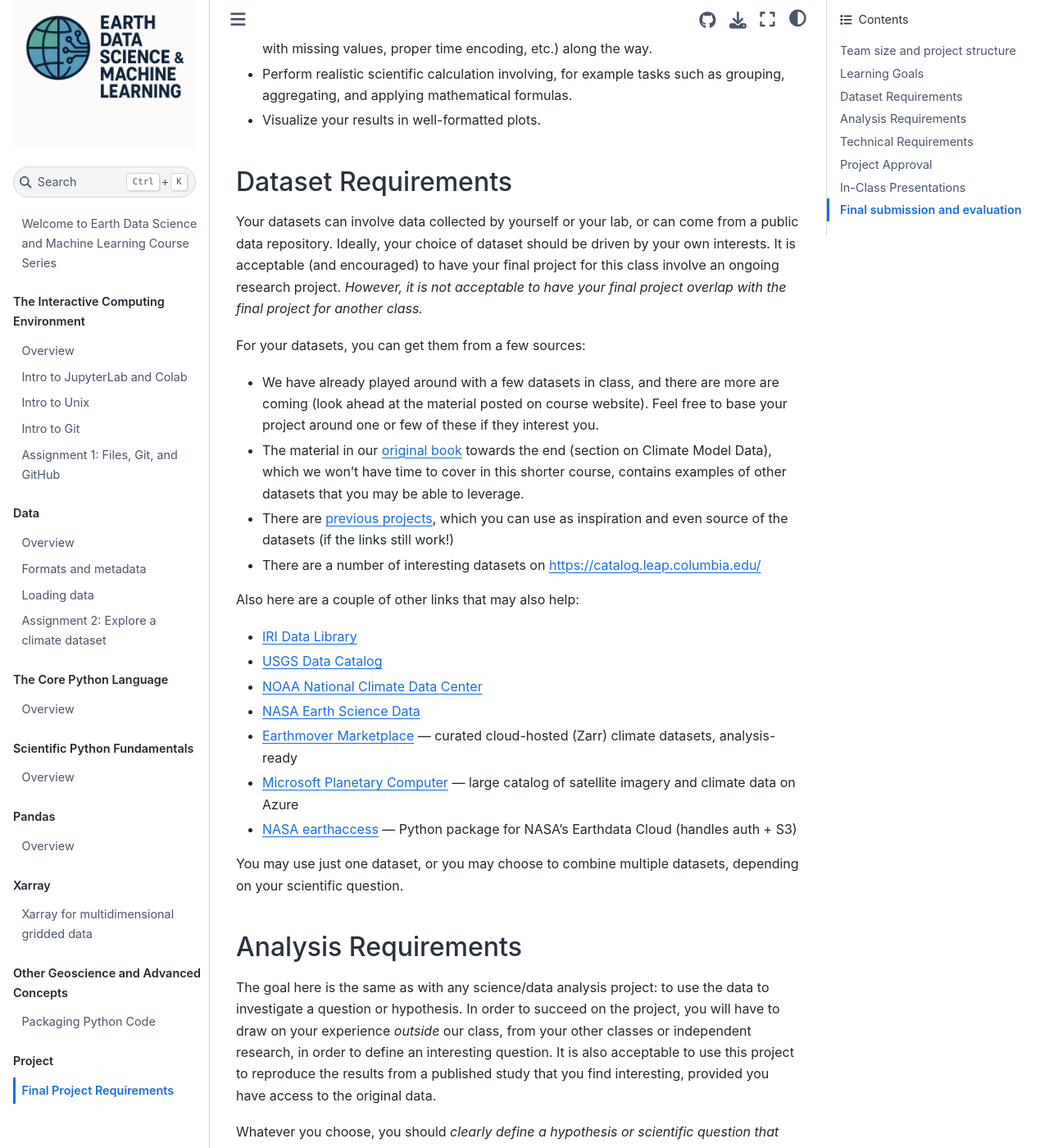
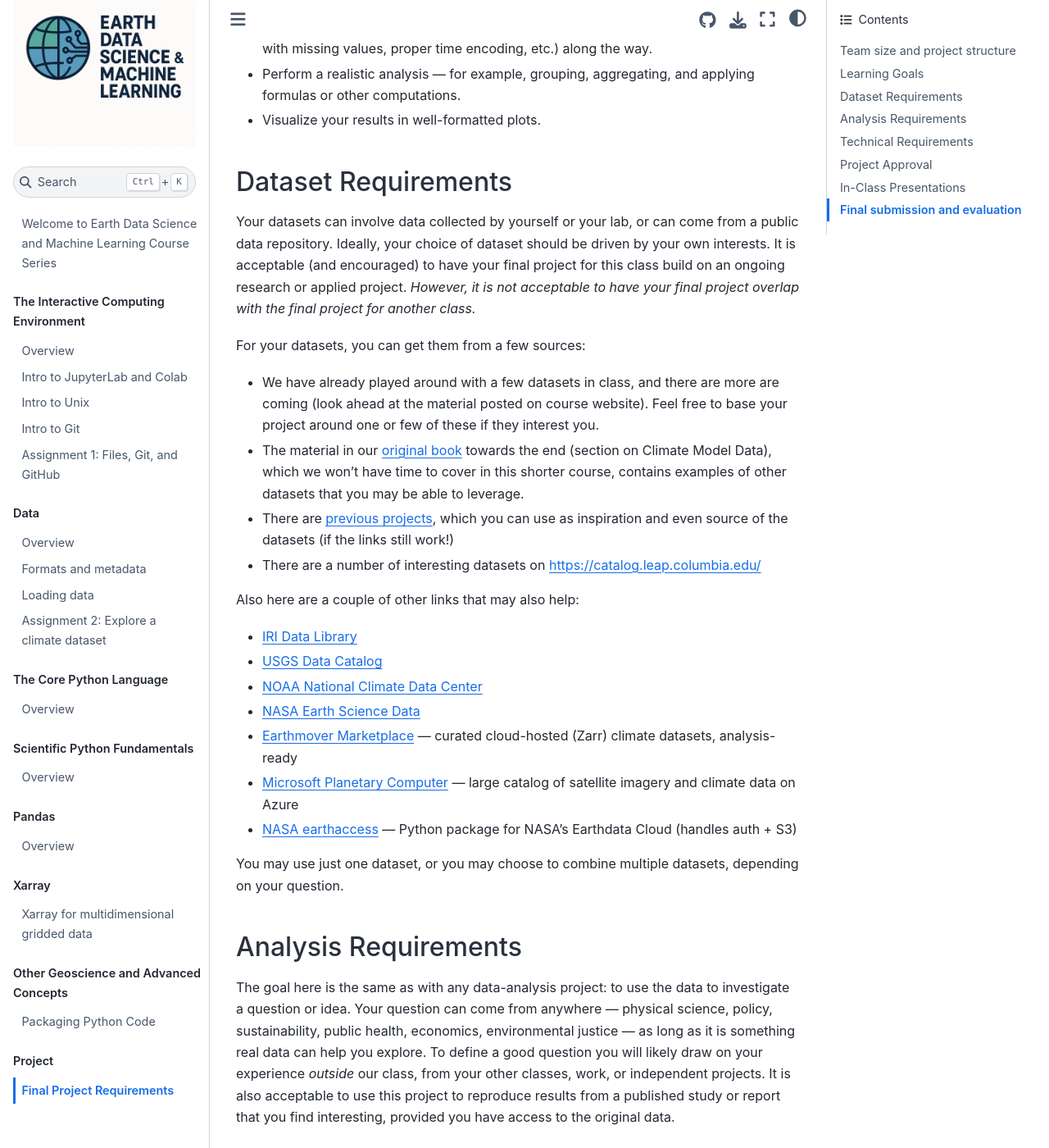
Before and after one commit to earth-DS-ML/summer_2026, a Jupyter Book: the page built from lectures_DS/project_require.md, in a window 1280 px wide and 1400 px high, scrolled down 606 px. Shown: the whole window at 82% size. Built offline with Jupyter Book 1.0.4 settings and Sphinx 7.4.7 and the Sphinx Book theme 1.1.4, drawn with Linux system fonts in a browser that asks for light colours; pages that are not in the unit, such as notebooks, are missing from menus; some of the changed text lies outside the part shown.

Commit message:
Project page: broaden framing beyond physical science (Climate School audience)
Course is now aimed at Climate School students with broader (policy, applied,
social) perspectives, not only science PhDs. Drop science-narrow wording
("scientific question/calculation") in favor of "question"/"analysis", and add
a sentence welcoming questions from any angle (policy, sustainability, public
health, economics, environmental justice). Library descriptions (SciPy etc.)
keep "scientific" since that's accurate.

Co-Authored-By: Claude Opus 4.8 (1M context) <noreply@anthropic.com>

```diff
--- a/lectures_DS/project_require.md
+++ b/lectures_DS/project_require.md
@@ -9,12 +9,12 @@ The goal of the final project is to assess your ability to combine and apply the
 
 *   Discover and download real datasets in standard formats (e.g. CSV, netCDF, zarr etc)
 *   Load the data into Pandas or Xarray, performing any necessary data cleanup (dealing with missing values, proper time encoding, etc.) along the way.
-*   Perform realistic scientific calculation involving, for example tasks such as grouping, aggregating, and applying mathematical formulas.
+*   Perform a realistic analysis — for example, grouping, aggregating, and applying formulas or other computations.
 *   Visualize your results in well-formatted plots.
 
 ### Dataset Requirements
 
-Your datasets can involve data collected by yourself or your lab, or can come from a public data repository. Ideally, your choice of dataset should be driven by your own interests. It is acceptable (and encouraged) to have your final project for this class involve an ongoing research project. _However, it is not acceptable to have your final project overlap with the final project for another class._
+Your datasets can involve data collected by yourself or your lab, or can come from a public data repository. Ideally, your choice of dataset should be driven by your own interests. It is acceptable (and encouraged) to have your final project for this class build on an ongoing research or applied project. _However, it is not acceptable to have your final project overlap with the final project for another class._
 
 For your datasets, you can get them from a few sources:
 - We have already played around with a few datasets in class, and there are more are coming (look ahead at the material posted on course website). Feel free to base your project around one or few of these if they interest you.
@@ -32,13 +32,13 @@ Also here are a couple of other links that may also help:
 *   [Microsoft Planetary Computer](https://planetarycomputer.microsoft.com/) — large catalog of satellite imagery and climate data on Azure
 *   [NASA earthaccess](https://earthaccess.readthedocs.io/) — Python package for NASA's Earthdata Cloud (handles auth + S3)
 
-You may use just one dataset, or you may choose to combine multiple datasets, depending on your scientific question.
+You may use just one dataset, or you may choose to combine multiple datasets, depending on your question.
 
 ### Analysis Requirements
 
-The goal here is the same as with any science/data analysis project: to use the data to investigate a question or hypothesis. In order to succeed on the project, you will have to draw on your experience _outside_ our class, from your other classes or independent research, in order to define an interesting question. It is also acceptable to use this project to reproduce the results from a published study that you find interesting, provided you have access to the original data.
+The goal here is the same as with any data-analysis project: to use the data to investigate a question or idea. Your question can come from anywhere — physical science, policy, sustainability, public health, economics, environmental justice — as long as it is something real data can help you explore. To define a good question you will likely draw on your experience _outside_ our class, from your other classes, work, or independent projects. It is also acceptable to use this project to reproduce results from a published study or report that you find interesting, provided you have access to the original data.
 
-Whatever you choose, you should _clearly define a hypothesis or scientific question that you aim to investigate with your analysis_. This will determine what you have to do.
+Whatever you choose, you should _clearly define the question or hypothesis that you aim to investigate with your analysis_. This will determine what you have to do.
 
 The results of this analysis will be figures — beautiful figures that clearly answer your question / hypothesis. **Each member's notebook should contain at least 3 and no more than 5 figures.** All figures must have titles, clearly labeled axes, informative colormaps / colorbars, and legends, where appropriate.
 
```
